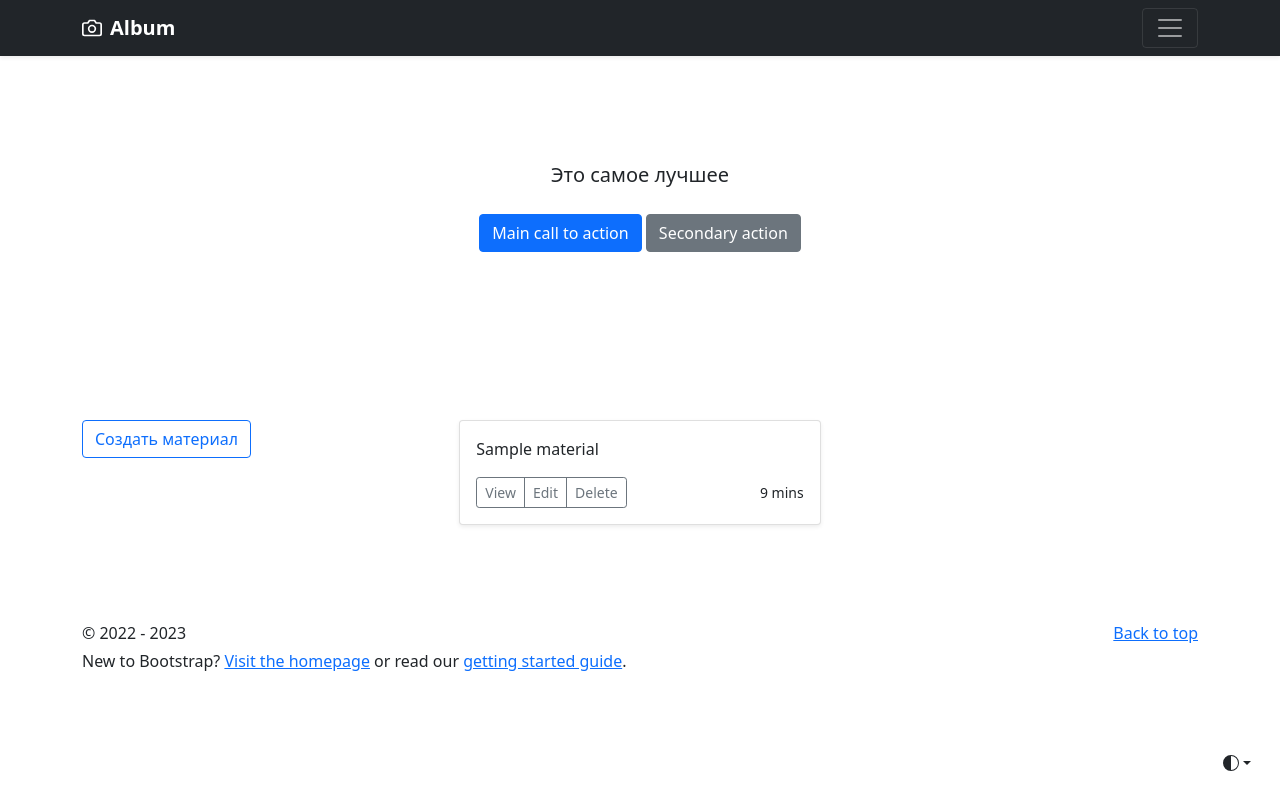
After one commit to dimasimakov1212/project_django, a Django app: page /materials/ in a window 1280 px wide. The commit adds this page. Run offline with Django 3.2, Linux system fonts and the light colour scheme; tables that the repository leaves empty hold one stand-in row (values such as "Sample post"); some libraries are stand-ins or nearby versions.

Commit message:
add new controller and material_list.html and view_material.html

```diff
--- a/main/templates/main/includes/inc_main_menu.html
+++ b/main/templates/main/includes/inc_main_menu.html
@@ -2,6 +2,7 @@
     <h4>Меню</h4>
     <ul class="list-unstyled">
         <li><a href="{% url 'main:test_html' %}" class="text-black">Главная</a></li>
+        <li><a href="{% url 'materials:list' %}" class="text-black">Материалы</a></li>
         <li><a href="{% url 'main:contact' %}" class="text-black">Контакты</a></li>
         <li><a href="#" class="text-black">Email me</a></li>
     </ul>
--- /dev/null
+++ b/materials/templates/materials/material_list.html
@@ -0,0 +1,29 @@
+{% extends 'main/base.html' %}
+
+{% block content %}
+
+<div class="col-12">
+        <a class="btn btn-outline-primary" href="{% url 'materials:create' %}">Создать материал</a>
+</div>
+
+
+{% for object in object_list %}
+<div class="col">
+    <div class="card shadow-sm">
+        <div class="card-body">
+            <p class="card-text">{{ object }}</p>
+            <div class="d-flex justify-content-between align-items-center">
+                <div class="btn-group">
+                    <a type="button" class="btn btn-sm btn-outline-secondary"
+                            href="{% url 'materials:view' pk=object.id %}">View</a>
+                    <button type="button" class="btn btn-sm btn-outline-secondary">Edit</button>
+                    <button type="button" class="btn btn-sm btn-outline-secondary">Delete</button>
+                </div>
+                <small class="text-body-secondary">9 mins</small>
+            </div>
+        </div>
+    </div>
+</div>
+{% endfor %}
+
+{% endblock %}
--- a/materials/urls.py
+++ b/materials/urls.py
@@ -1,14 +1,14 @@
 from django.urls import path, include
 
 from materials.apps import MaterialsConfig
-from materials.views import MaterialCreateView
+from materials.views import MaterialCreateView, MaterialListView, MaterialDetailView
 
 app_name = MaterialsConfig.name
 
 urlpatterns = [
     path('create/', MaterialCreateView.as_view(), name='create'),
-    # path('', ..., name='list'),
-    # path('view/<int:pk>/', ..., name='view'),
+    path('', MaterialListView.as_view(), name='list'),
+    path('view/<int:pk>/', MaterialDetailView.as_view(), name='view'),
     # path('edit/<int:pk>/', ..., name='edit'),
     # path('delete/<int:pk>/', ..., name='delete'),
 ]
--- a/materials/views.py
+++ b/materials/views.py
@@ -1,6 +1,6 @@
 from django.shortcuts import render
 from django.urls import reverse_lazy
-from django.views.generic import CreateView, DetailView
+from django.views.generic import CreateView, DetailView, ListView
 
 from materials.models import Material
 
@@ -11,7 +11,14 @@
     """
     model = Material
     fields = ('material_title', 'material_body',)
-    success_url = reverse_lazy('main:test_html')
+    success_url = reverse_lazy('materials:list')
+
+
+class MaterialListView(ListView):
+    """
+    Выводит информацию о материале
+    """
+    model = Material
 
 
 class MaterialDetailView(DetailView):
@@ -19,4 +26,4 @@
     Выводит информаццию об одном, выбранном на главной странице, студенте вместо функции view_student
     """
     model = Material
-    template_name = 'main/view_student.html'
+    template_name = 'materials/view_material.html'
```
Also changed, not shown: materials/templates/materials/view_material.html (added, +21 -0 lines).
